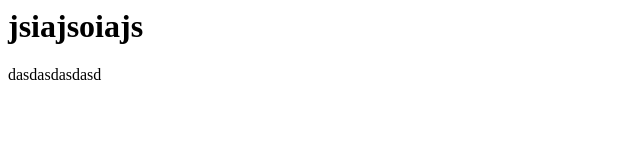
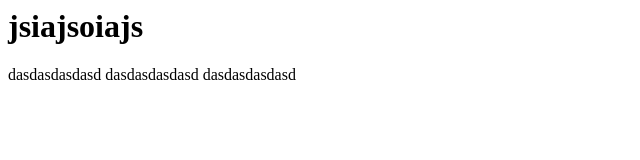
Before and after one commit to gbarranova/curso-git, a plain HTML site: page index.html in a window 1280 px wide. Shown: the whole page, without its empty margins (0-640 px from the left). Drawn offline with Linux system fonts and the light colour scheme.

Commit message:
mais 2 paragrafos

```diff
--- a/index.html
+++ b/index.html
@@ -4,5 +4,7 @@
 	<h1>jsiajsoiajs</h1>
 	<body>
 		<p1>dasdasdasdasd</p1>
+		<p1>dasdasdasdasd</p1>
+		<p1>dasdasdasdasd</p1>
 	</body>
 </html>
```
